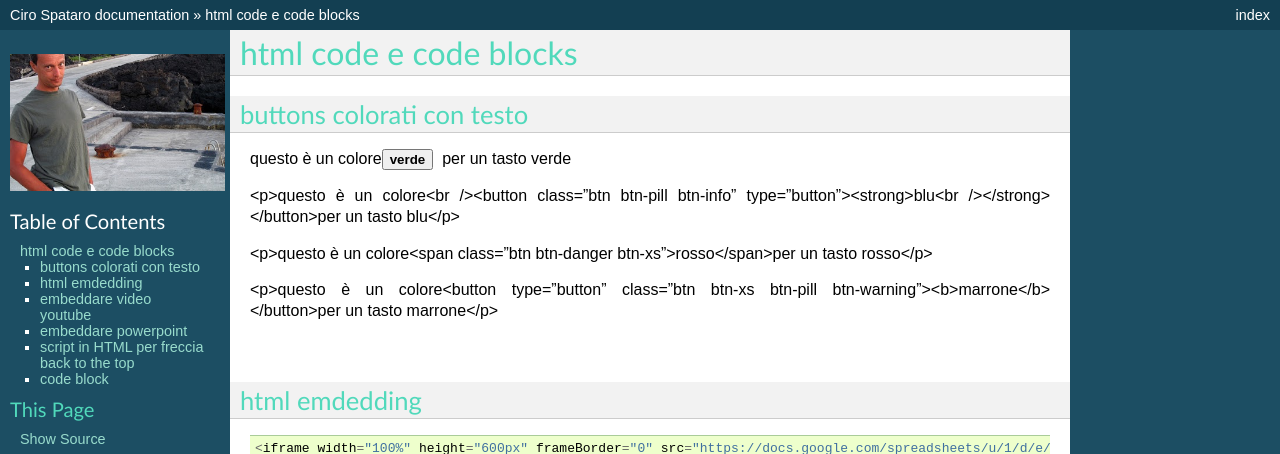
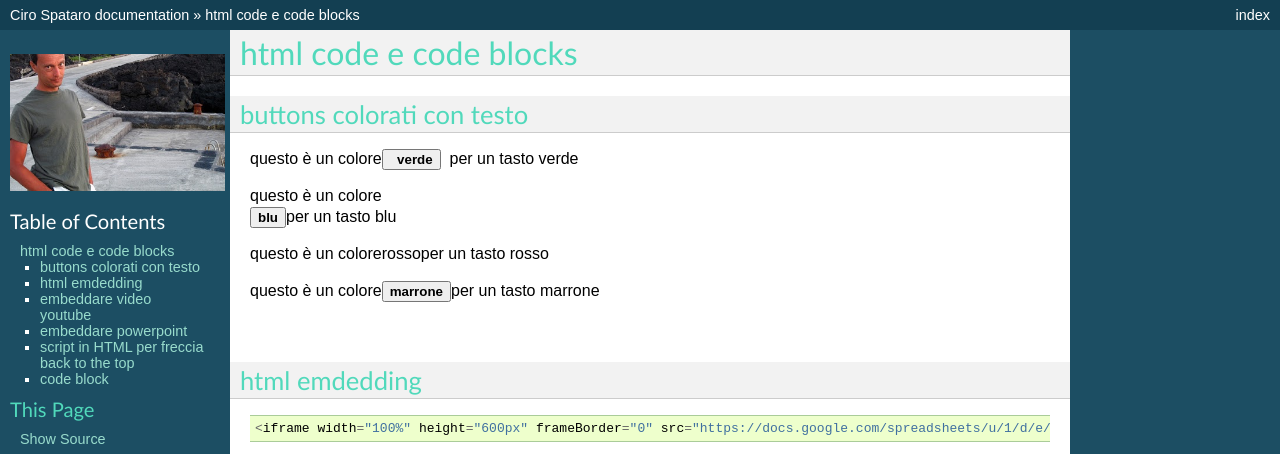
Before and after one commit to cirospat/rtd-schematipo, a Sphinx documentation site: the page built from docs/code-block.rst, in a window 1280 px wide and 900 px high, cut to the strip 0-454 px from the top of the window. Built offline with Sphinx 7.4.7, drawn with Linux system fonts in a browser that asks for light colours; pages that are not in the unit, such as notebooks, are missing from menus; comment, search, counter and statistics services are not loaded.

Commit message:
Google Docs reST Editor@2018-7-17 7:27:16

```diff
--- a/docs/code-block.rst
+++ b/docs/code-block.rst
@@ -11,13 +11,19 @@ buttons colorati con testo
 
 .. raw:: html
 
-   <p>questo è un colore<span style="color: #0000ff;"><button class="btn btn-pill btn-success" type="button"><b>verde</b></button>&nbsp;&nbsp;</span><span style="color: #0000ff;"></span>per un tasto verde</p>
+   <p>questo è un colore<span style="color: #0000ff;"><button class="btn btn-pill btn-success" type="button">&nbsp;&nbsp;<b>verde</b></button>&nbsp;&nbsp;</span><span style="color: #0000ff;"></span>per un tasto verde</p>
 
-<p>questo è un colore<br /><button class="btn btn-pill btn-info" type="button"><strong>blu<br /></strong></button>per un tasto blu</p>
+.. raw:: html
 
-<p>questo è un colore<span class="btn btn-danger btn-xs">rosso</span>per un tasto rosso</p>
+   <p>questo è un colore<br /><button class="btn btn-pill btn-info" type="button"><strong>blu<br /></strong></button>per un tasto blu</p>
 
-<p>questo è un colore<button type="button" class="btn btn-xs btn-pill btn-warning"><b>marrone</b></button>per un tasto marrone</p>
+.. raw:: html
+
+   <p>questo è un colore<span class="btn btn-danger btn-xs">rosso</span>per un tasto rosso</p>
+
+.. raw:: html
+
+   <p>questo è un colore<button type="button" class="btn btn-xs btn-pill btn-warning"><b>marrone</b></button>per un tasto marrone</p>
 
 |
 
```
